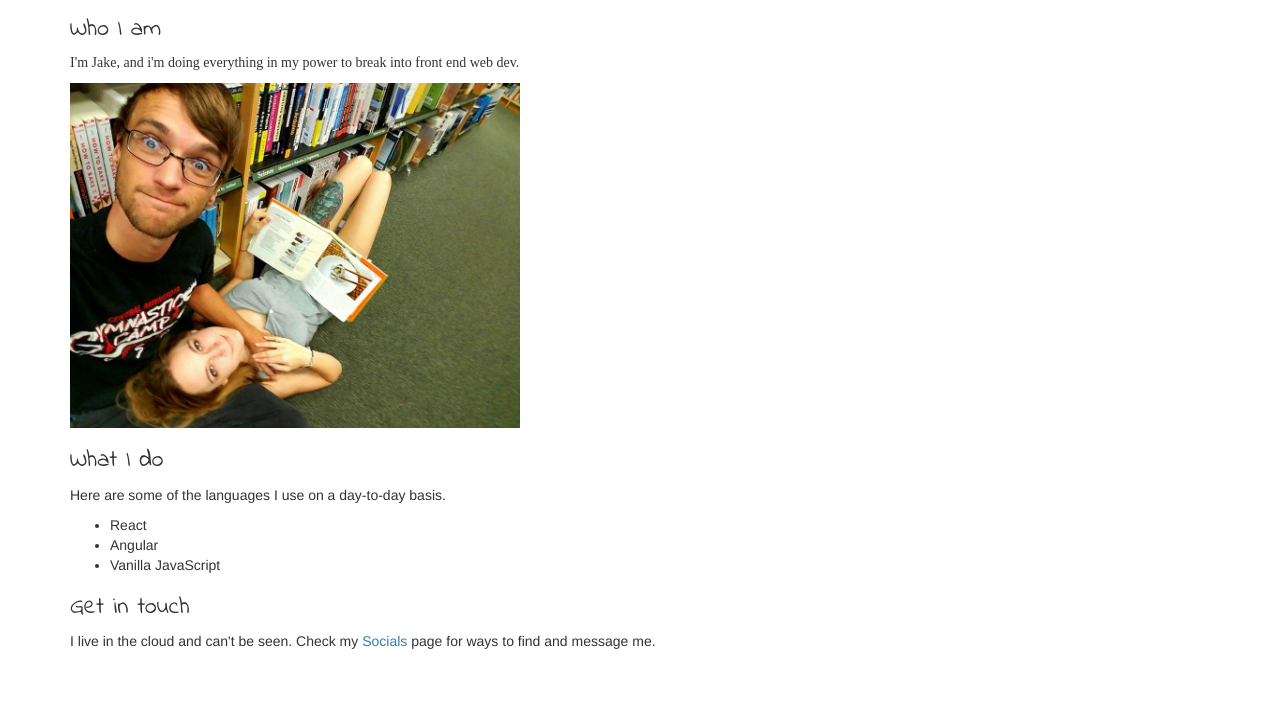
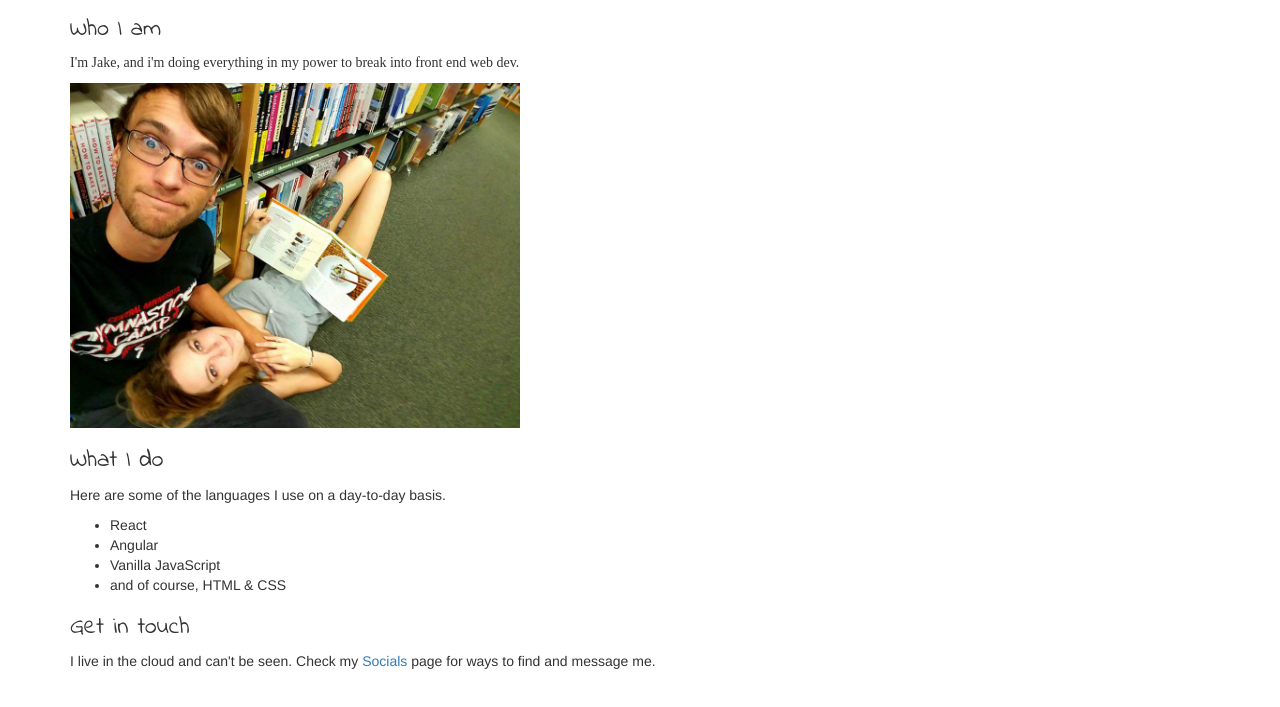
Before and after one commit to dankjavis/dankjavis.github.io, a website: page index.html in a window 1280 px wide. Shown: the part 183-890 px from the top of the page. Drawn offline with nearby package versions, Linux system fonts and the light colour scheme; a web font is replaced by a local one.

Commit message:
spelling
a

```diff
--- a/index.html
+++ b/index.html
@@ -60,6 +60,7 @@
       <li>React</li>
       <li>Angular</li>
       <li>Vanilla JavaScript</li>
+      <li>and of course, HTML & CSS</i>
     </ul>
   </div>
 
```
